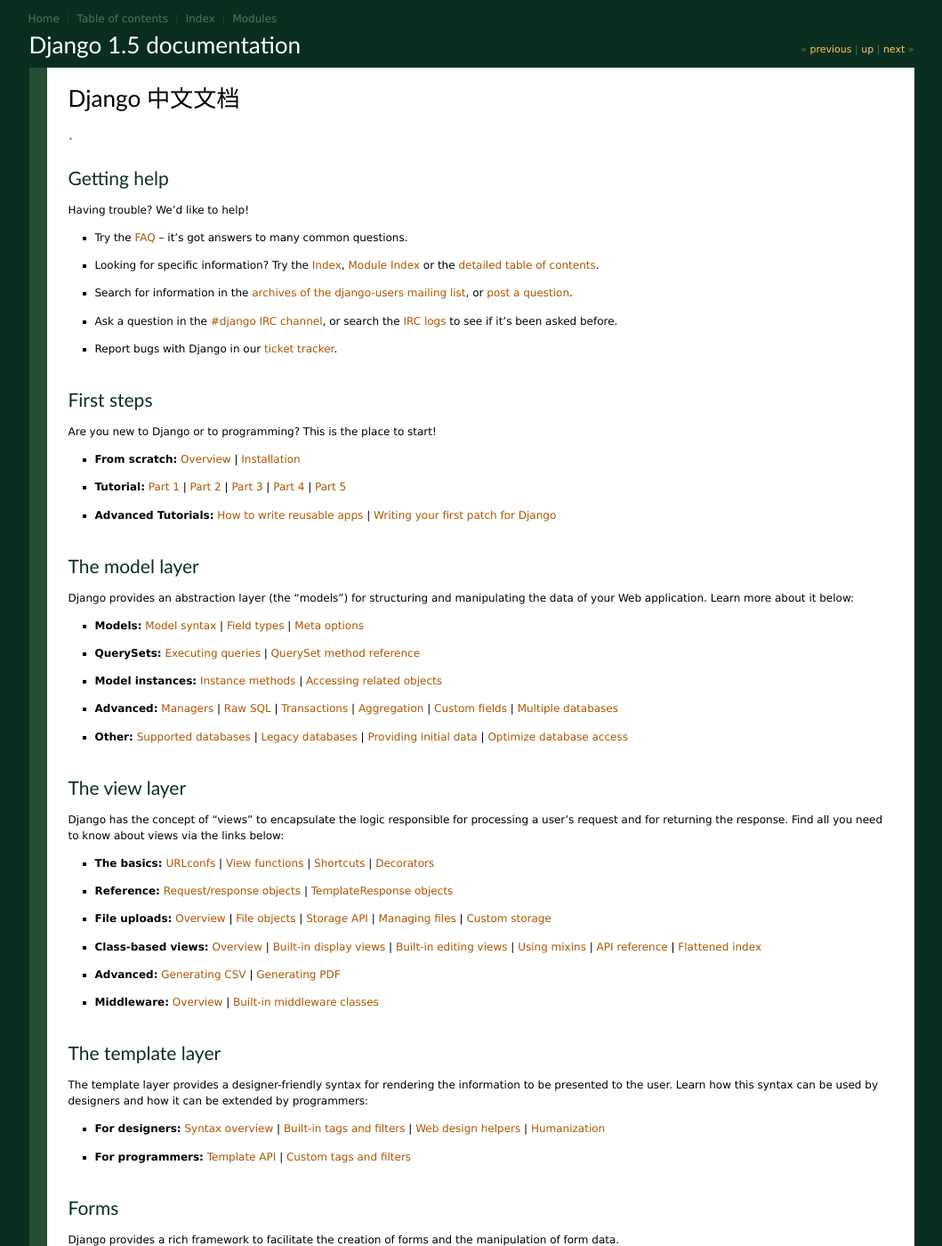
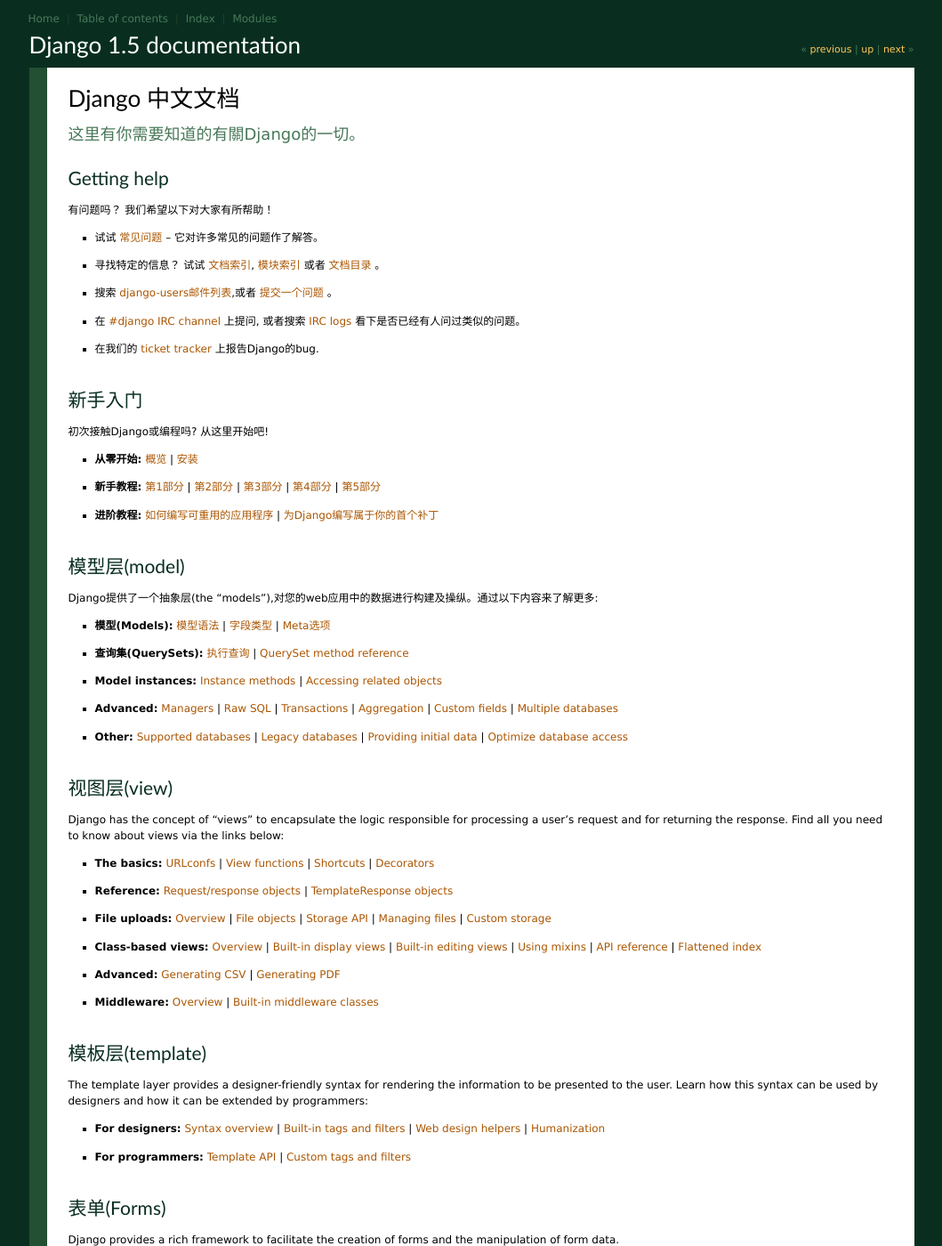
Before and after one commit to yourtion/Django-Chinese-Docs, a Sphinx documentation site: the page built from docs/index.txt, in a window 1280 px wide and 1400 px high. Shown: the whole window at 89% size, without its empty margins (110-1169 px from the left). Built offline with Sphinx 7.4.7, drawn with Linux system fonts in a browser that asks for light colours; some of the changed text lies outside the part shown.

Commit message:
首页翻译了部分

```diff
--- a/docs/index.txt
+++ b/docs/index.txt
@@ -5,25 +5,23 @@
 Django 中文文档
 ====================
 
-.. rubric:: .
+.. rubric::  这里有你需要知道的有關Django的一切。
 
 Getting help
 ============
 
-Having trouble? We'd like to help!
+有问题吗？ 我们希望以下对大家有所帮助！
 
-* Try the :doc:`FAQ <faq/index>` -- it's got answers to many common questions.
+* 试试 :doc:`常见问题 <faq/index>` -- 它对许多常见的问题作了解答。
 
-* Looking for specific information? Try the :ref:`genindex`, :ref:`modindex` or
-  the :doc:`detailed table of contents <contents>`.
+* 寻找特定的信息？ 试试  :ref:`文档索引<genindex>`, :ref:`模块索引<modindex>` 或者 :doc:`文档目录 <contents>` 。
 
-* Search for information in the `archives of the django-users mailing list`_, or
-  `post a question`_.
+* 搜索 `django-users邮件列表 <archives of the django-users mailing list>`_,或者
+  `提交一个问题 <post a question>`_ 。
 
-* Ask a question in the `#django IRC channel`_, or search the `IRC logs`_ to see
-  if it's been asked before.
+* 在 `#django IRC channel`_ 上提问, 或者搜索 `IRC logs`_ 看下是否已经有人问过类似的问题。
 
-* Report bugs with Django in our `ticket tracker`_.
+* 在我们的 `ticket tracker`_ 上报告Django的bug.
 
 .. _archives of the django-users mailing list: http://groups.google.com/group/django-users/
 .. _post a question: http://groups.google.com/group/django-users/
@@ -31,39 +29,38 @@ Having trouble? We'd like to help!
 .. _IRC logs: http://django-irc-logs.com/
 .. _ticket tracker: https://code.djangoproject.com/
 
-First steps
+新手入门
 ===========
 
-Are you new to Django or to programming? This is the place to start!
+初次接触Django或编程吗? 从这里开始吧!
 
-* **From scratch:**
-  :doc:`Overview <intro/overview>` |
-  :doc:`Installation <intro/install>`
+* **从零开始:**
+  :doc:`概览 <intro/overview>` |
+  :doc:`安装 <intro/install>`
 
-* **Tutorial:**
-  :doc:`Part 1 <intro/tutorial01>` |
-  :doc:`Part 2 <intro/tutorial02>` |
-  :doc:`Part 3 <intro/tutorial03>` |
-  :doc:`Part 4 <intro/tutorial04>` |
-  :doc:`Part 5 <intro/tutorial05>`
+* **新手教程:**
+  :doc:`第1部分 <intro/tutorial01>` |
+  :doc:`第2部分 <intro/tutorial02>` |
+  :doc:`第3部分 <intro/tutorial03>` |
+  :doc:`第4部分 <intro/tutorial04>` |
+  :doc:`第5部分 <intro/tutorial05>`
 
-* **Advanced Tutorials:**
-  :doc:`How to write reusable apps <intro/reusable-apps>` |
-  :doc:`Writing your first patch for Django <intro/contributing>`
+* **进阶教程:**
+  :doc:`如何编写可重用的应用程序 <intro/reusable-apps>` |
+  :doc:`为Django编写属于你的首个补丁 <intro/contributing>`
 
-The model layer
+模型层(model)
 ===============
 
-Django provides an abstraction layer (the "models") for structuring and
-manipulating the data of your Web application. Learn more about it below:
+Django提供了一个抽象层(the "models"),对您的web应用中的数据进行构建及操纵。通过以下内容来了解更多:
 
-* **Models:**
-  :doc:`Model syntax <topics/db/models>` |
-  :doc:`Field types <ref/models/fields>` |
-  :doc:`Meta options <ref/models/options>`
+* **模型(Models):**
+  :doc:`模型语法 <topics/db/models>` |
+  :doc:`字段类型 <ref/models/fields>` |
+  :doc:`Meta选项 <ref/models/options>`
 
-* **QuerySets:**
-  :doc:`Executing queries <topics/db/queries>` |
+* **查询集(QuerySets):**
+  :doc:`执行查询 <topics/db/queries>` |
   :doc:`QuerySet method reference <ref/models/querysets>`
 
 * **Model instances:**
@@ -84,7 +81,7 @@ manipulating the data of your Web application. Learn more about it below:
   :doc:`Providing initial data <howto/initial-data>` |
   :doc:`Optimize database access <topics/db/optimization>`
 
-The view layer
+视图层(view)
 ==============
 
 Django has the concept of "views" to encapsulate the logic responsible for
@@ -124,7 +121,7 @@ to know about views via the links below:
   :doc:`Overview <topics/http/middleware>` |
   :doc:`Built-in middleware classes <ref/middleware>`
 
-The template layer
+模板层(template)
 ==================
 
 The template layer provides a designer-friendly syntax for rendering the
@@ -141,8 +138,8 @@ designers and how it can be extended by programmers:
   :doc:`Template API <ref/templates/api>` |
   :doc:`Custom tags and filters <howto/custom-template-tags>`
 
-Forms
-=====
+表单(Forms)
+============
 
 Django provides a rich framework to facilitate the creation of forms and the
 manipulation of form data.
@@ -163,7 +160,7 @@ manipulation of form data.
   :doc:`Form preview <ref/contrib/formtools/form-preview>` |
   :doc:`Form wizard <ref/contrib/formtools/form-wizard>`
 
-The development process
+开发进程
 =======================
 
 Learn about the various components and tools to help you in the development and
@@ -193,7 +190,7 @@ testing of Django applications:
   :doc:`Handling static files <howto/static-files>` |
   :doc:`Tracking code errors by email <howto/error-reporting>`
 
-The admin
+管理
 =========
 
 Find all you need to know about the automated admin interface, one of Django's
@@ -203,7 +200,7 @@ most popular features:
 * :doc:`Admin actions <ref/contrib/admin/actions>`
 * :doc:`Admin documentation generator<ref/contrib/admin/admindocs>`
 
-Security
+安全
 ========
 
 Security is a topic of paramount importance in the development of Web
@@ -214,7 +211,7 @@ applications and Django provides multiple protection tools and mechanisms:
 * :doc:`Cross Site Request Forgery protection <ref/contrib/csrf>`
 * :doc:`Cryptographic signing <topics/signing>`
 
-Internationalization and localization
+国际化和本地化
 =====================================
 
 Django offers a robust internationalization and localization framework to
@@ -227,7 +224,7 @@ regions:
 * :doc:`"Local flavor" <ref/contrib/localflavor>`
 * :doc:`Time zones </topics/i18n/timezones>`
 
-Python compatibility
+Python的兼容性
 ====================
 
 Django aims to be compatible with multiple different flavors and versions of
@@ -236,14 +233,14 @@ Python:
 * :doc:`Jython support <howto/jython>`
 * :doc:`Python 3 compatibility <topics/python3>`
 
-Geographic framework
+地理框架
 ====================
 
 :doc:`GeoDjango <ref/contrib/gis/index>` intends to be a world-class geographic
 Web framework. Its goal is to make it as easy as possible to build GIS Web
 applications and harness the power of spatially enabled data.
 
-Common Web application tools
+常用的web应用工具
 ============================
 
 Django offers multiple tools commonly needed in the development of Web
@@ -277,7 +274,7 @@ Learn about some other core functionalities of the Django framework:
 * :doc:`The sites framework <ref/contrib/sites>`
 * :doc:`Unicode in Django <ref/unicode>`
 
-The Django open-source project
+Django开源项目
 ==============================
 
 Learn about the development process for the Django project itself and about how
```
Also changed, not shown: other parts of docs/index.txt (+1 -1 lines).
